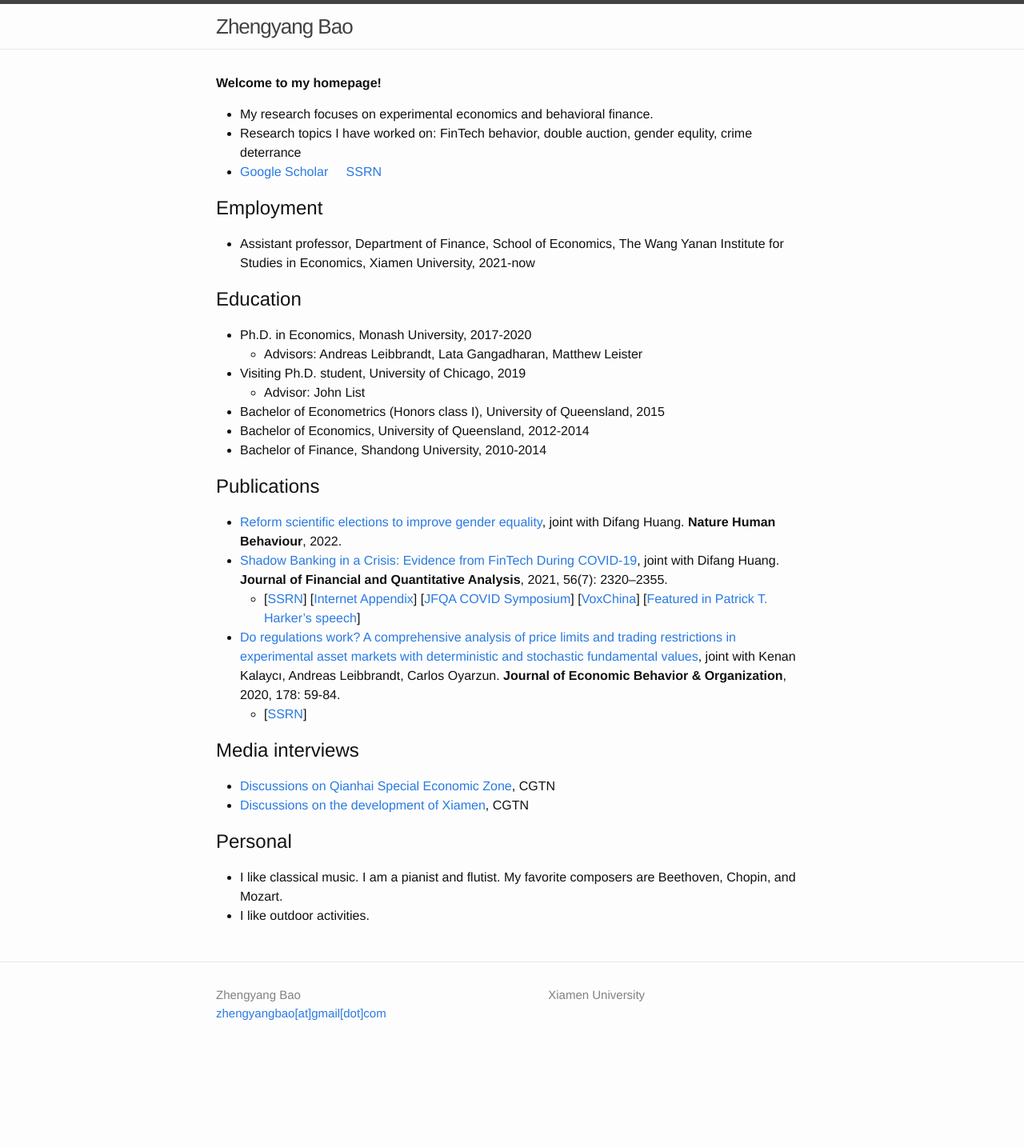
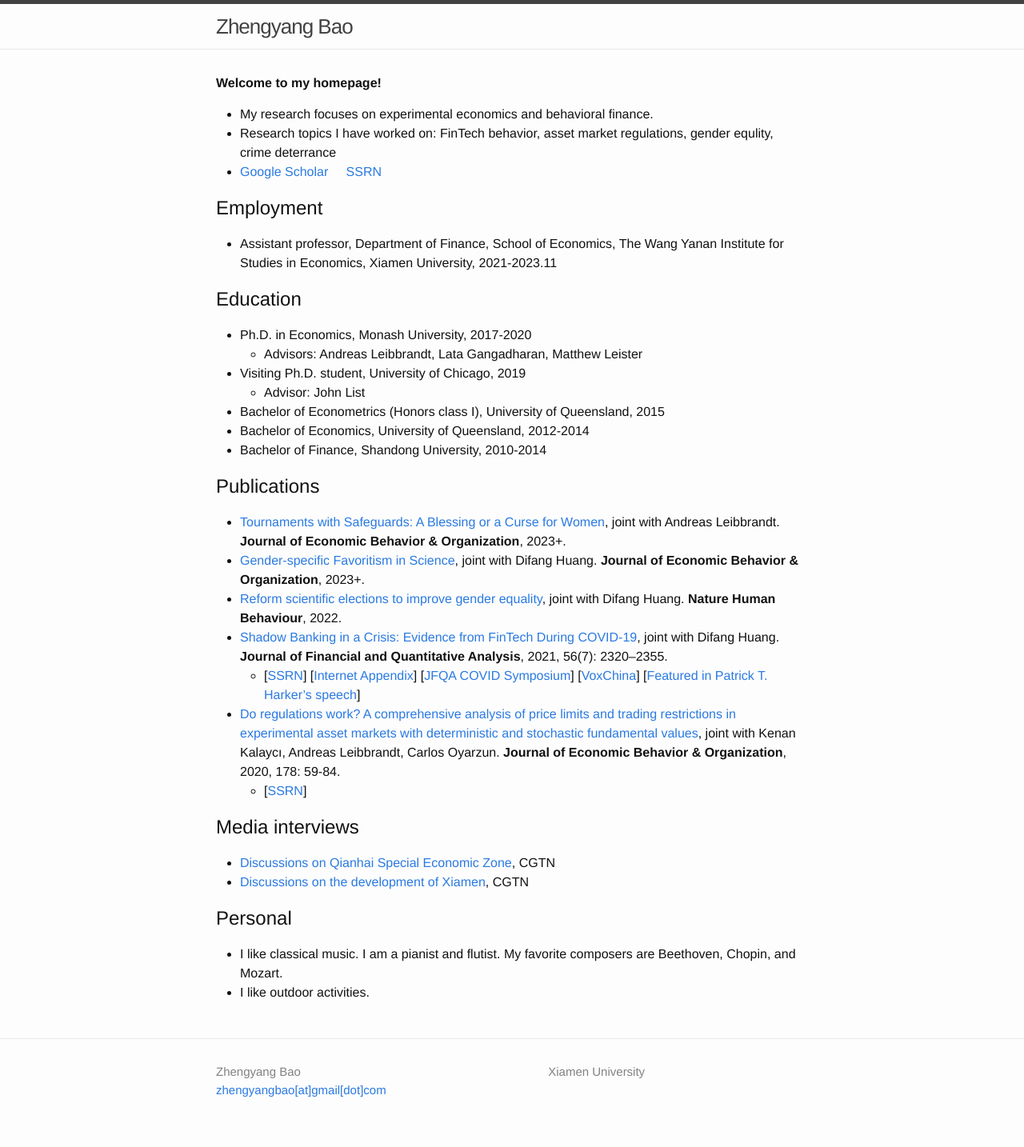
Before and after one commit to zhengyang-bao/zhengyang-bao.github.io, a Jekyll site: the page built from index.md, in a window 1280 px wide. Shown: the whole page at 80% size. Built offline with Jekyll 4.4.1, drawn with Linux system fonts in a browser that asks for light colours; before the commit the page ends 1338 px from its top, so only the background shows below that.

Commit message:
Update index.md

```diff
--- a/index.md
+++ b/index.md
@@ -4,12 +4,12 @@ layout: default
 
 **Welcome to my homepage!**
 - My research focuses on experimental economics and behavioral finance.
-- Research topics I have worked on: FinTech behavior, double auction, gender equlity, crime deterrance
+- Research topics I have worked on: FinTech behavior, asset market regulations, gender equlity, crime deterrance
 - [Google Scholar](https://scholar.google.com/citations?user=3MKaiOcAAAAJ&hl) &nbsp;&nbsp;&nbsp;   [SSRN](https://papers.ssrn.com/sol3/cf_dev/AbsByAuth.cfm?per_id=4260154)
 
 
 ## Employment
-- Assistant professor, Department of Finance, School of Economics, The Wang Yanan Institute for Studies in Economics, Xiamen University, 2021-now
+- Assistant professor, Department of Finance, School of Economics, The Wang Yanan Institute for Studies in Economics, Xiamen University, 2021-2023.11
 
 
 ## Education
@@ -23,6 +23,8 @@ layout: default
 
 
 ## Publications
+- [Tournaments with Safeguards: A Blessing or a Curse for Women](https://papers.ssrn.com/sol3/papers.cfm?abstract_id=3552387), joint with Andreas Leibbrandt. **Journal of Economic Behavior & Organization**, 2023+.
+- [Gender-specific Favoritism in Science](https://papers.ssrn.com/sol3/papers.cfm?abstract_id=4163680), joint with Difang Huang. **Journal of Economic Behavior & Organization**, 2023+.
 - [Reform scientific elections to improve gender equality](https://doi.org/10.1038/s41562-022-01322-w), joint with Difang Huang. **Nature Human Behaviour**, 2022.
 - [Shadow Banking in a Crisis: Evidence from FinTech During COVID-19](https://doi.org/10.1017/S0022109021000430), joint with Difang Huang. **Journal of Financial and Quantitative Analysis**, 2021, 56(7): 2320–2355.
   - [[SSRN](https://papers.ssrn.com/sol3/papers.cfm?abstract_id=3734770)] [[Internet Appendix](https://drive.google.com/file/d/1xmnwf_dNR22ohyOeyFoZBCG_6OGv9Gvm/view?usp=sharing)] [[JFQA COVID Symposium](https://player.mediaamp.io/p/U8-EDC/x3q6FTruIMqL/embed/select/media/seU2G5zFXY7m?form=html)] [[VoxChina](http://voxchina.org/show-3-241.html)] [[Featured in Patrick T. Harker's speech](https://www.philadelphiafed.org/-/media/frbp/assets/institutional/speeches/harker/2022/08-03-22-fintech.pdf)]
```
